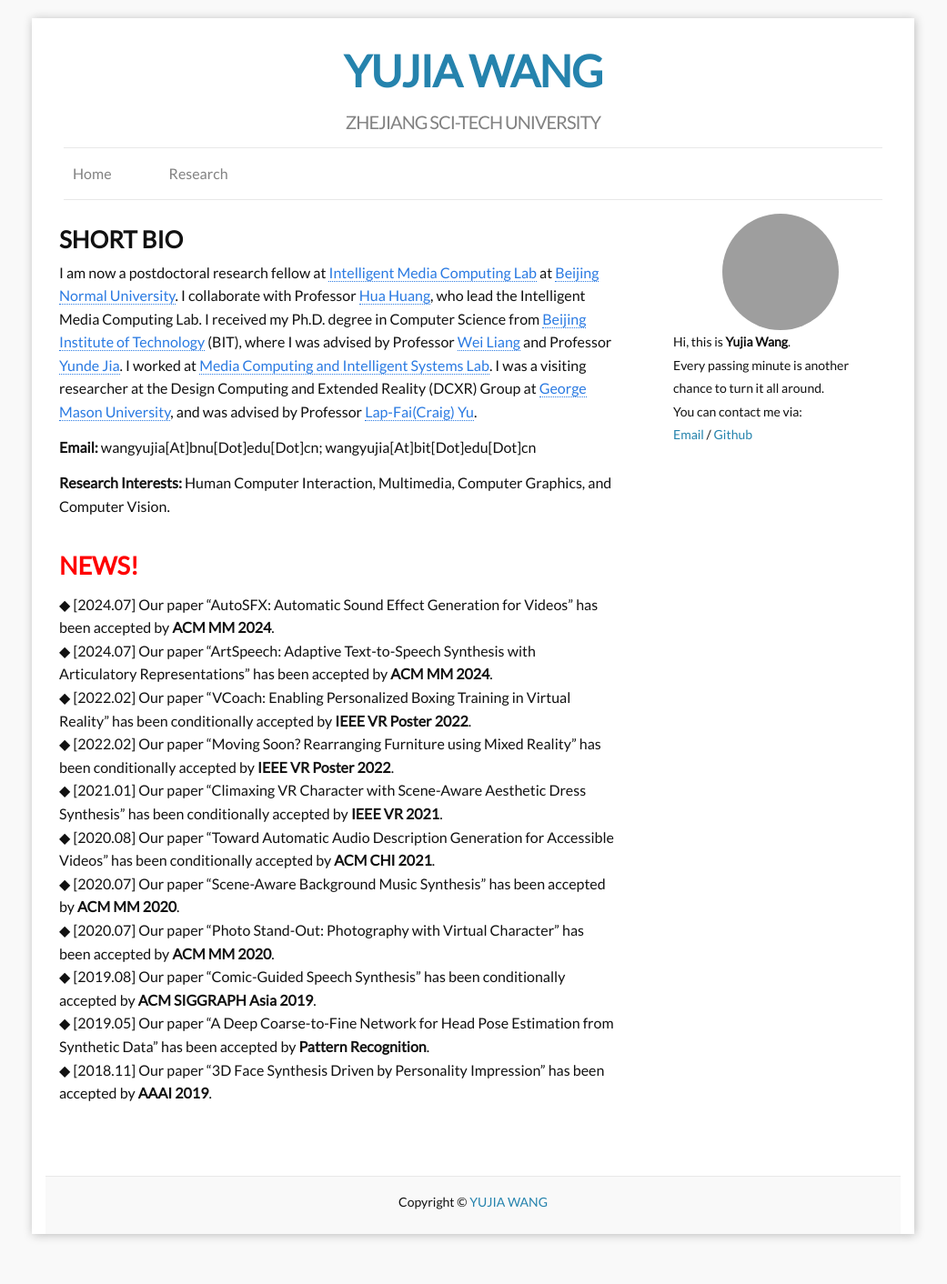
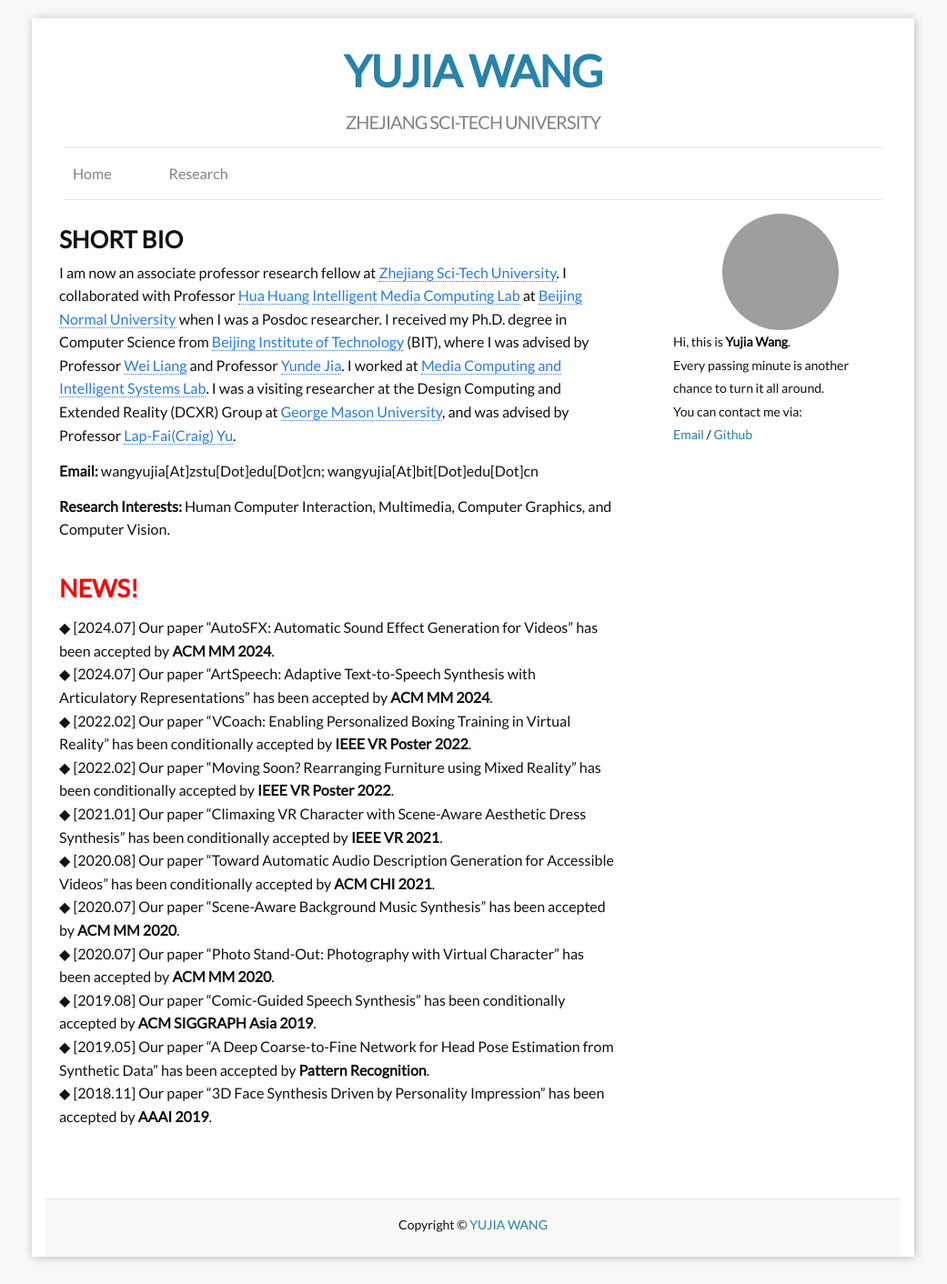
Before and after one commit to bitwangyujia/research, a Jekyll site: the page built from a_home.md, in a window 1280 px wide. Shown: the whole page at 91% size, without its empty margins (120-1161 px from the left). Built offline with Jekyll 4.4.1, drawn with Linux system fonts in a browser that asks for light colours; before the commit the page ends 1387 px from its top, so only the background shows below that; grey boxes are pictures that could not be loaded.

Commit message:
Update a_home.md

```diff
--- a/a_home.md
+++ b/a_home.md
@@ -8,9 +8,8 @@ permalink: /home/
 ### **SHORT BIO**
 
 
-I am now a postdoctoral research fellow at [Intelligent Media Computing Lab](https://vmcl.bnu.edu.cn/)
-at [Beijing Normal University](https://www.bnu.edu.cn/).
-I collaborate with Professor [Hua Huang](https://vmcl.bnu.edu.cn/group/teacher/teacher01.html), who lead the Intelligent Media Computing Lab.
+I am now an associate professor research fellow at [Zhejiang Sci-Tech University](https://www.zstu.edu.cn/). I collaborated with Professor [Hua Huang](https://vmcl.bnu.edu.cn/group/teacher/teacher01.html) [Intelligent Media Computing Lab](https://vmcl.bnu.edu.cn/)
+at [Beijing Normal University](https://www.bnu.edu.cn/) when I was a Posdoc researcher.
 I received my Ph.D. degree in Computer Science from [Beijing Institute of Technology](http://www.bit.edu.cn/) (BIT),
  where I was advised by Professor [Wei Liang](https://liangwei-bit.github.io/web/)
 and Professor [Yunde Jia](http://iitlab.bit.edu.cn/mcislab/~jiayunde/).
@@ -18,7 +17,7 @@ I worked at [Media Computing and Intelligent Systems Lab](http://iitlab.bit.edu.
 I was a visiting researcher at the Design Computing and Extended Reality (DCXR) Group at [George Mason University](http://www.gmu.edu/),
 and was advised by Professor [Lap-Fai(Craig) Yu](https://craigyuyu.github.io/home/).
 
-**Email:** wangyujia[At]bnu[Dot]edu[Dot]cn; wangyujia[At]bit[Dot]edu[Dot]cn
+**Email:** wangyujia[At]zstu[Dot]edu[Dot]cn; wangyujia[At]bit[Dot]edu[Dot]cn
 
 **Research Interests:** Human Computer Interaction, Multimedia, Computer Graphics, and Computer Vision.
 <br><br>
```
